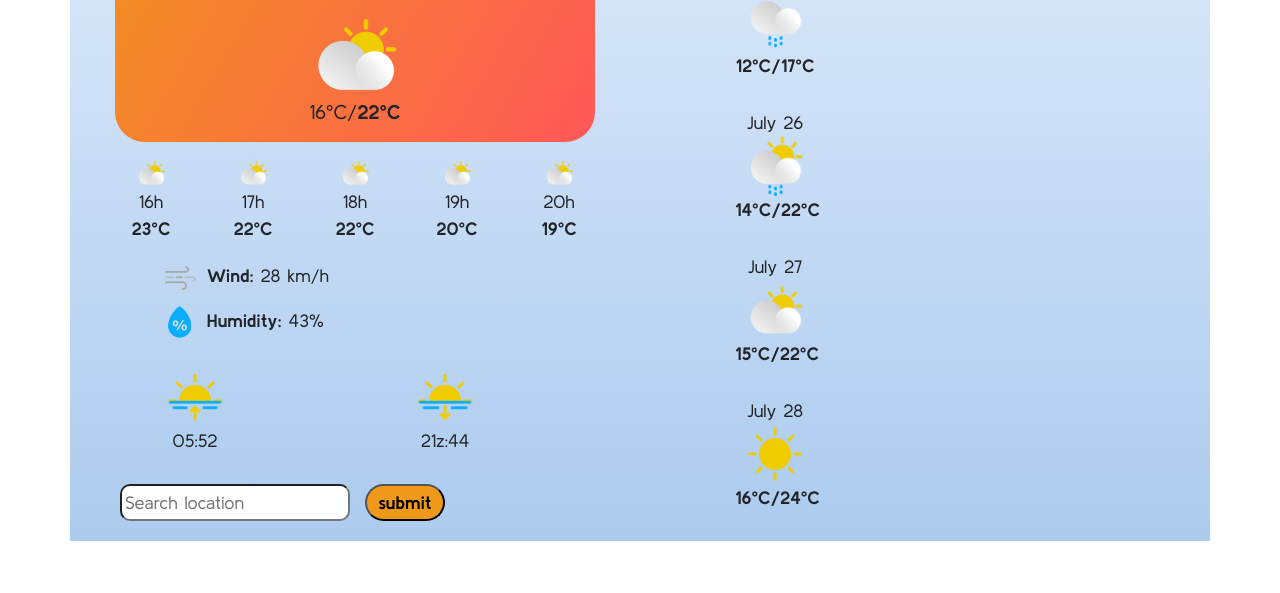
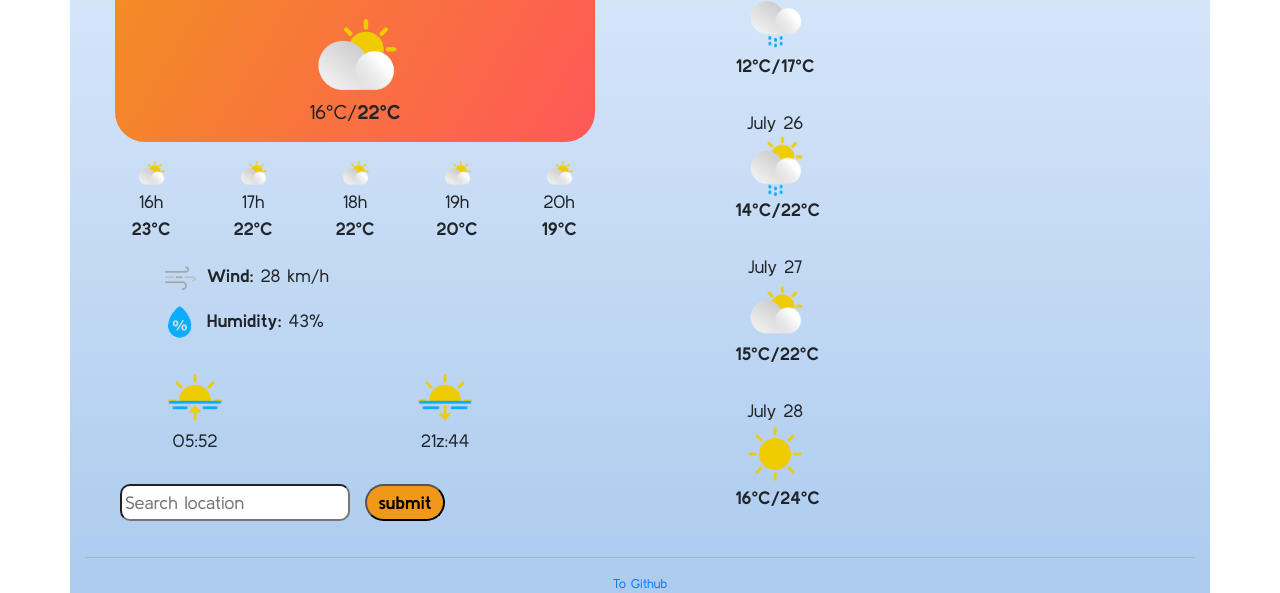
Before and after one commit to ninsajala/SCPlus-week6-Weather-app, a plain HTML site: page index.html in a window 1280 px wide. Shown: the part 263-856 px from the top of the page. Before the commit the page ends 804 px from the top, so only its background shows below. Drawn offline with nearby package versions, Linux system fonts and the light colour scheme; no server answers.

Commit message:
added footer html

```diff
--- a/index.html
+++ b/index.html
@@ -106,6 +106,8 @@
         </ul>
         </div>
 </div>
+<hr>
+<footer><a href="https://github.com/ninsajala/SCPlus-week6-Weather-app" target="_blank">To Github</a></footer>
 </div>
     <script src="src/index.js"></script>
   </body>
```
